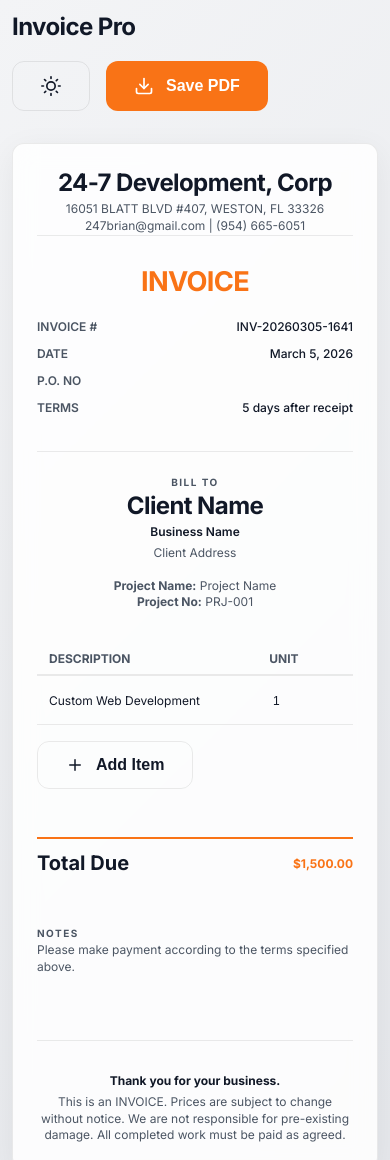
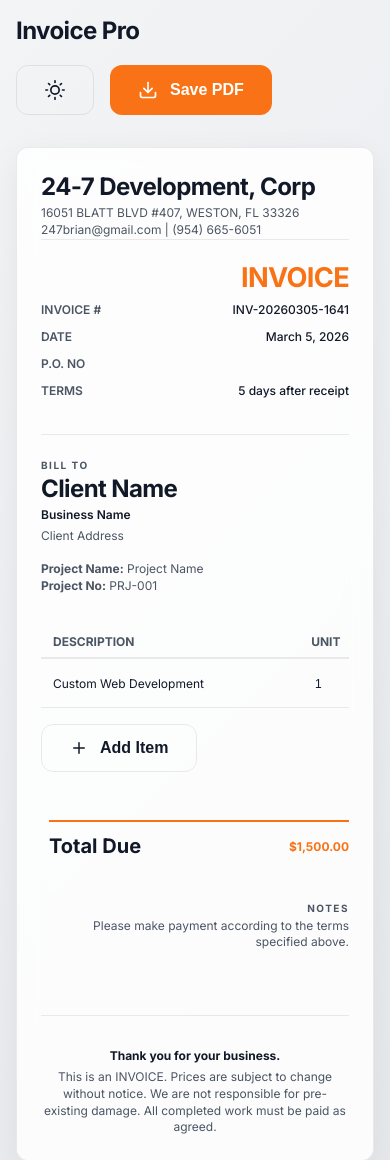
Before and after one commit to luisrudman-dev/invoice-generator, a plain HTML site: page index.html in a window 390 px wide. Shown: the top 1160 px of the page. Drawn offline with Linux system fonts and the light colour scheme.

Commit message:
PDF opens in new tab + mobile alignment fixes

```diff
--- a/index.css
+++ b/index.css
@@ -819,7 +819,7 @@
 
         @media (max-width: 850px) {
             body {
-                padding: 0.75rem;
+                padding: 1rem;
             }
 
             .container {
@@ -833,62 +833,58 @@
 
             .invoice-header {
                 flex-direction: column;
-                gap: 2rem;
-                align-items: center;
-                text-align: center;
+                gap: 1.5rem;
+                align-items: flex-start;
             }
 
-            .brand,
-            .meta {
+            .brand {
                 min-width: 100%;
-                align-items: center;
-                text-align: center;
+                text-align: left;
             }
 
             .meta {
-                align-items: center;
+                min-width: 100%;
+                align-items: flex-end;
+                text-align: right;
                 border-top: 1px solid var(--glass-border);
-                padding-top: 2rem;
-                width: 100%;
+                padding-top: 1.5rem;
             }
 
             .invoice-title {
-                font-size: 1.75rem;
-                margin-bottom: 1rem;
+                font-size: 2rem;
             }
 
             .meta-item {
                 max-width: 100%;
-                justify-content: center;
-                gap: 2rem;
+                justify-content: flex-end;
             }
 
             .billing-grid {
-                text-align: center;
+                text-align: left;
             }
 
             .bill-to {
                 display: flex;
                 flex-direction: column;
-                align-items: center;
+                align-items: flex-start;
             }
 
             .items-table {
-                min-width: 700px;
+                min-width: 750px;
                 font-size: 0.9rem;
             }
 
             .totals-area {
                 display: flex;
                 flex-direction: column-reverse;
-                gap: 2.5rem;
-                align-items: center;
+                gap: 2rem;
+                align-items: flex-end;
+                text-align: right;
             }
 
             .totals-summary {
                 width: 100%;
-                max-width: none;
-                margin-left: 0;
+                max-width: 300px;
             }
 
             .summary-item {
--- a/index.html
+++ b/index.html
@@ -4,7 +4,8 @@
 <head>
     <meta charset="UTF-8">
     <meta name="viewport" content="width=device-width, initial-scale=1.0">
-    <title>Invoice Pro</title>
+    <title>Invoice Pro - Modern Generator</title>
+    <!-- v1.4.1 - PDF New Tab + Alignment Fix -->
     <!-- html2pdf for native mobile/desktop PDF downloading without OS print dialog -->
     <script src="https://cdnjs.cloudflare.com/ajax/libs/html2pdf.js/0.10.1/html2pdf.bundle.min.js"></script>
     <link rel="stylesheet" href="index.css"><script src="index.js"></script>
@@ -830,7 +831,7 @@
 
         @media (max-width: 850px) {
             body {
-                padding: 0.75rem;
+                padding: 1rem;
             }
 
             .container {
@@ -844,62 +845,58 @@
 
             .invoice-header {
                 flex-direction: column;
-                gap: 2rem;
-                align-items: center;
-                text-align: center;
+                gap: 1.5rem;
+                align-items: flex-start;
             }
 
-            .brand,
-            .meta {
+            .brand {
                 min-width: 100%;
-                align-items: center;
-                text-align: center;
+                text-align: left;
             }
 
             .meta {
-                align-items: center;
+                min-width: 100%;
+                align-items: flex-end;
+                text-align: right;
                 border-top: 1px solid var(--glass-border);
-                padding-top: 2rem;
-                width: 100%;
+                padding-top: 1.5rem;
             }
 
             .invoice-title {
-                font-size: 1.75rem;
-                margin-bottom: 1rem;
+                font-size: 2rem;
             }
 
             .meta-item {
                 max-width: 100%;
-                justify-content: center;
-                gap: 2rem;
+                justify-content: flex-end;
             }
 
             .billing-grid {
-                text-align: center;
+                text-align: left;
             }
 
             .bill-to {
                 display: flex;
                 flex-direction: column;
-                align-items: center;
+                align-items: flex-start;
             }
 
             .items-table {
-                min-width: 700px;
+                min-width: 750px;
                 font-size: 0.9rem;
             }
 
             .totals-area {
                 display: flex;
                 flex-direction: column-reverse;
-                gap: 2.5rem;
-                align-items: center;
+                gap: 2rem;
+                align-items: flex-end;
+                text-align: right;
             }
 
             .totals-summary {
                 width: 100%;
-                max-width: none;
-                margin-left: 0;
+                max-width: 300px;
             }
 
             .summary-item {
@@ -1110,21 +1107,22 @@
                 // Add a class to hide elements during PDF generation (mimics print rules)
                 document.querySelectorAll('.no-print').forEach(el => el.style.display = 'none');
 
-                html2pdf().set(opt).from(element).save().then(() => {
-                    // Restore original state
+                html2pdf().set(opt).from(element).toPdf().get('pdf').then((pdf) => {
+                    const blobUrl = pdf.output('bloburl');
+                    window.open(blobUrl, '_blank');
+
+                    // Cleanup and restore
                     document.body.classList.remove('pdf-mode');
                     printBtn.disabled = false;
                     printBtn.innerHTML = originalBtnText;
-                    // Restore hidden elements after generation
                     document.querySelectorAll('.no-print').forEach(el => el.style.display = '');
                 }).catch(err => {
                     console.error('PDF Error:', err);
                     document.body.classList.remove('pdf-mode');
                     printBtn.disabled = false;
                     printBtn.innerHTML = originalBtnText;
+                    document.querySelectorAll('.no-print').forEach(el => el.style.display = '');
                     alert('Error generating PDF. Please try again.');
-                    // Restore hidden elements after generation in case of error
-                    document.querySelectorAll('.no-print').forEach(el => el.style.display = '');
                 });
             });
 
```
Also changed, not shown: wix-invoice-embed.html (+26 -28 lines).
